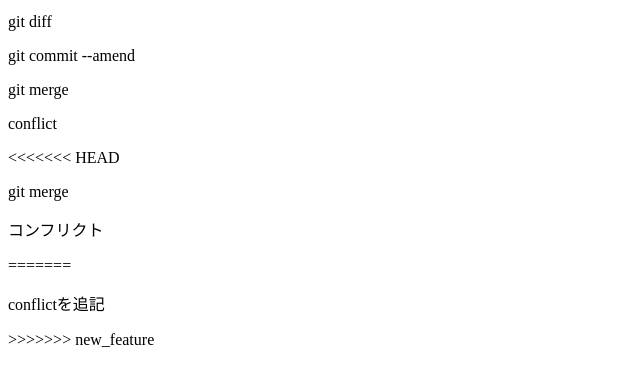
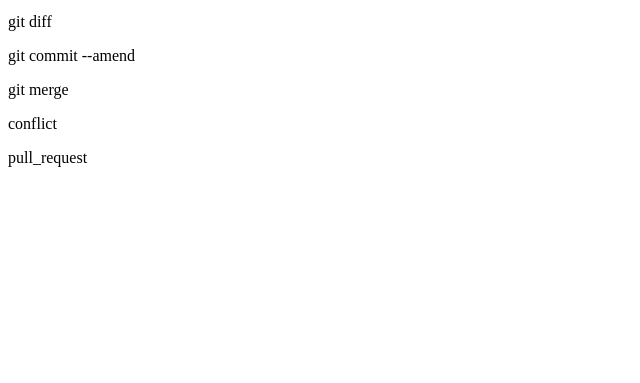
Before and after one commit to okada-env/git_tutorial, a plain HTML site: page index.html in a window 1280 px wide. Shown: the part 87-470 px from the top of the page, without its empty margins (0-640 px from the left). Drawn offline with Linux system fonts and the light colour scheme.

Commit message:
コミットを追加

```diff
--- a/index.html
+++ b/index.html
@@ -4,9 +4,4 @@
 <p>git commit --amend</p>
 <p>git merge</p>
 <p>conflict</p>
-<<<<<<< HEAD
-<p>git merge</p>
-<p>コンフリクト</p>
-=======
-<p>conflictを追記</p>
->>>>>>> new_feature
+<p>pull_request</p>
```
